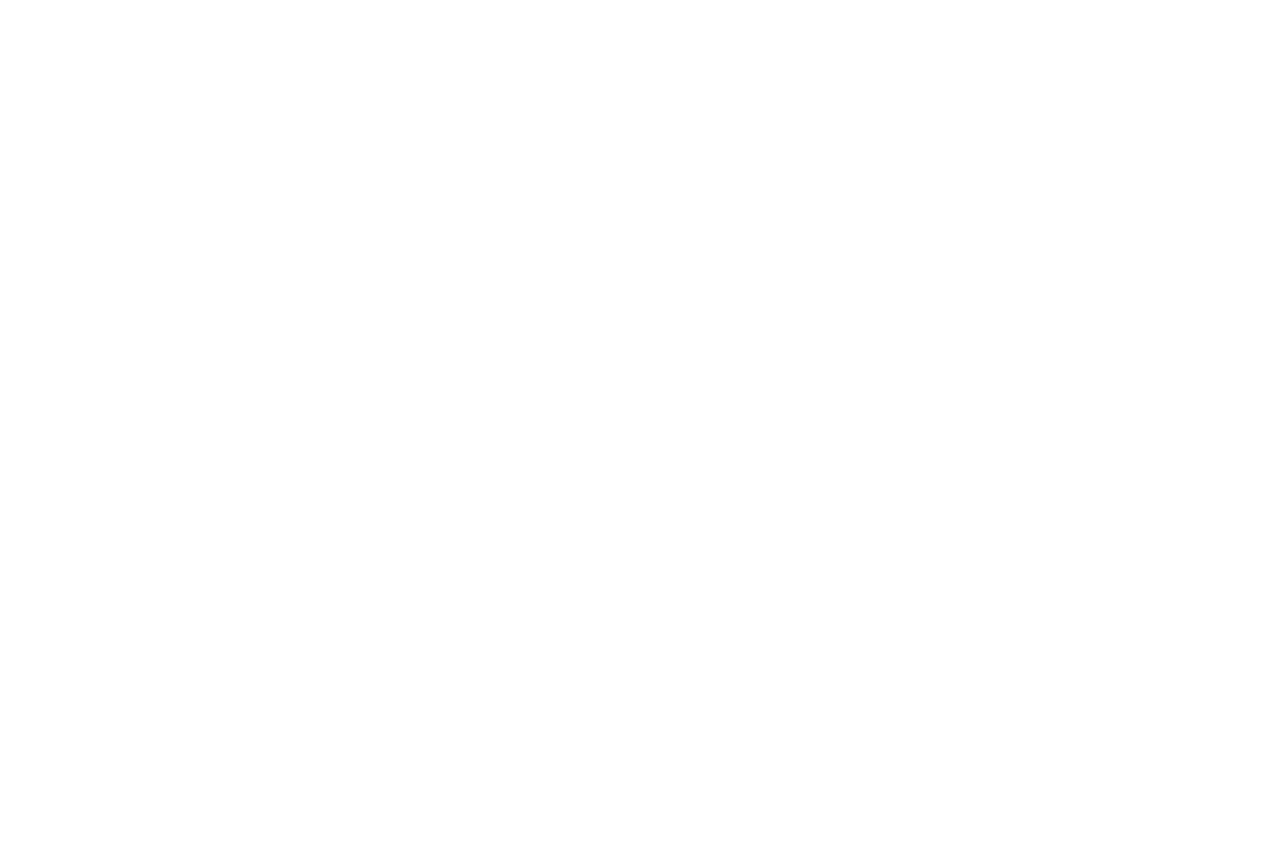
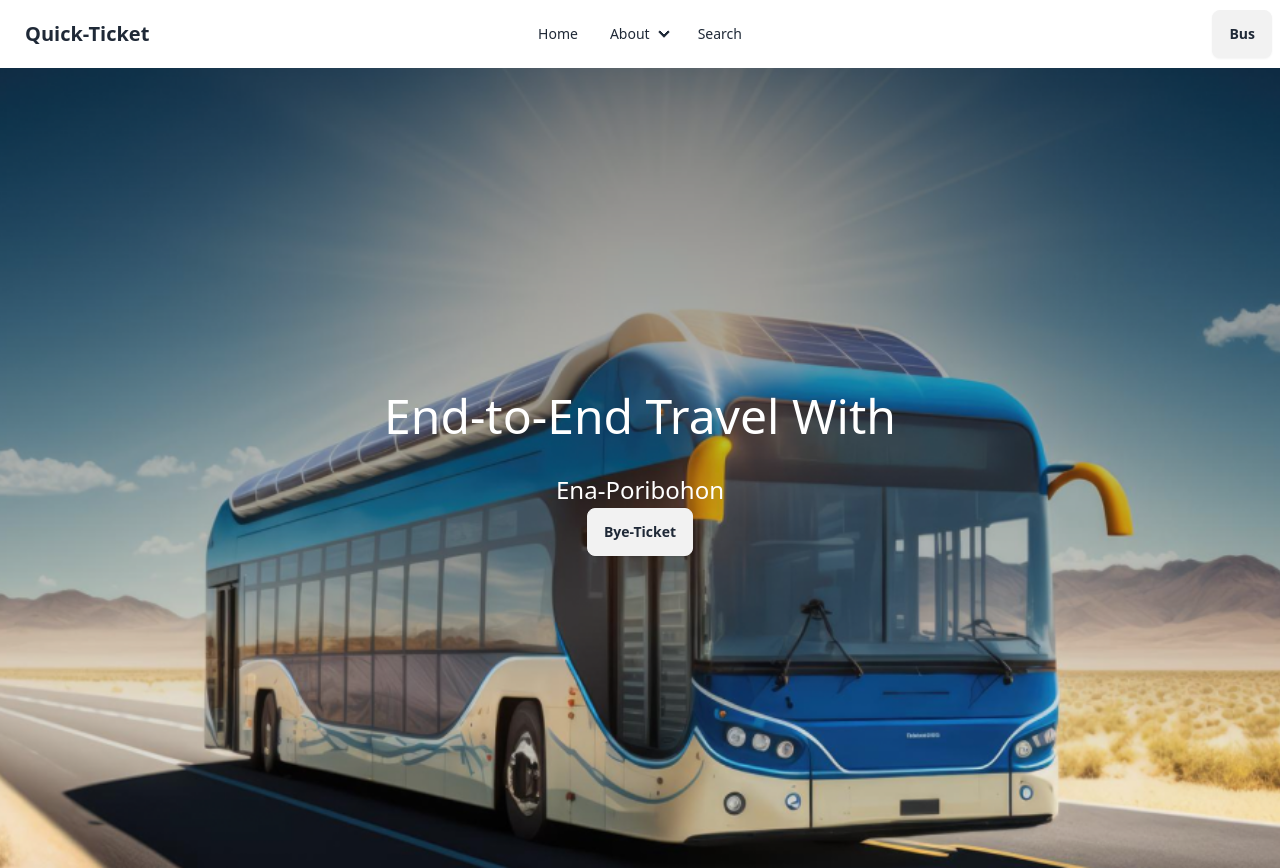
Before and after one commit to enamulkabir4039/my-fifth-assin-b9-a5, a plain HTML site: page index.html in a window 1280 px wide. Before the commit the page ends 800 px from the top, so only its background shows below. Drawn offline with nearby package versions, Linux system fonts and the light colour scheme.

Commit message:
added banner and figma file

```diff
--- /dev/null
+++ b/images/style.css
@@ -0,0 +1,39 @@
+.btn{
+    color: aquamarine;
+}
+
+body, html {
+    margin: 0;
+    padding: 0;
+    height: 100%;
+}
+
+.ena {
+    text-emphasis-color: green;
+}
+
+.background-image {
+    background-image: url('banner.png');
+    background-size: cover;
+    background-position: center;
+    height: 100%;
+    position: relative;
+}
+
+.overlay-text {
+    position: absolute;
+    top: 50%;
+    left: 50%;
+    transform: translate(-50%, -50%);
+    text-align: center;
+    color: white;
+}
+
+.overlay-text h1 {
+    font-size: 3em;
+    margin-bottom: 20px;
+}
+
+.overlay-text p {
+    font-size: 1.5em;
+}
--- a/index.html
+++ b/index.html
@@ -4,6 +4,47 @@
     <meta charset="UTF-8">
     <meta name="viewport" content="width=device-width, initial-scale=1.0">
     <title>Document</title>
+    <link rel="stylesheet" href="images/style.css">
+    <link href="https://cdn.jsdelivr.net/npm/daisyui@4.7.2/dist/full.min.css" rel="stylesheet" type="text/css" />
+    <script src="https://cdn.tailwindcss.com"></script>
+    <div class="navbar bg-base-100">
+        <div class="navbar-start">
+          <div class="dropdown">
+            <div tabindex="0" role="button" class="btn btn-ghost lg:hidden">
+              <svg xmlns="http://www.w3.org/2000/svg" class="h-5 w-5" fill="none" viewBox="0 0 24 24" stroke="currentColor"><path stroke-linecap="round" stroke-linejoin="round" stroke-width="2" d="M4 6h16M4 12h8m-8 6h16" /></svg>
+            </div>
+            <ul tabindex="0" class="menu menu-sm dropdown-content mt-3 z-[1] p-2 shadow bg-base-100 rounded-box w-52">
+
+                <a>Parent</a>
+
+
+            </ul>
+          </div>
+          <a class="btn btn-ghost text-xl">Quick-Ticket</a>
+        </div>
+        <div class="navbar-center hidden lg:flex">
+          <ul class="menu menu-horizontal px-1">
+            <li><a>Home</a></li>
+            <li>
+              <details>
+                <summary>About</summary>
+
+            </li>
+            <li><a>Search</a></li>
+          </ul>
+        </div>
+        <div class="navbar-end">
+          <a class="btn">Bus</a>
+        </div>
+      </div>
+      <div class="background-image">
+        <div class="overlay-text">
+            <h1>End-to-End Travel With</h1>
+            <p class="ena">Ena-Poribohon</p>
+            <button class="btn">Bye-Ticket</button>
+        </div>
+    </div>
+
 </head>
 <body>
 
```
